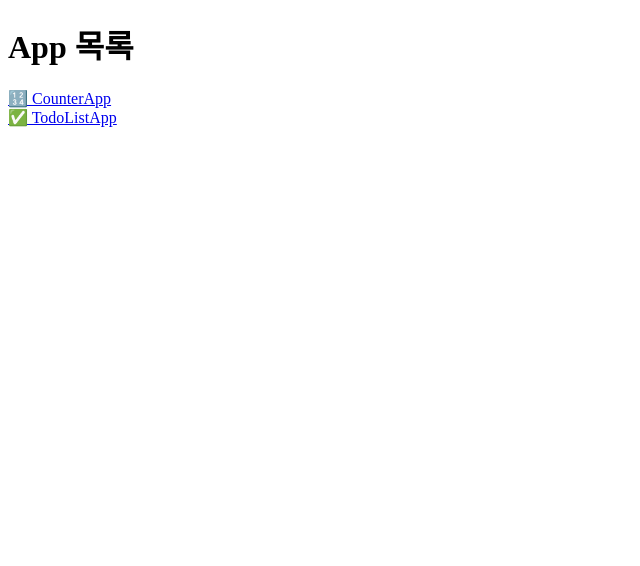
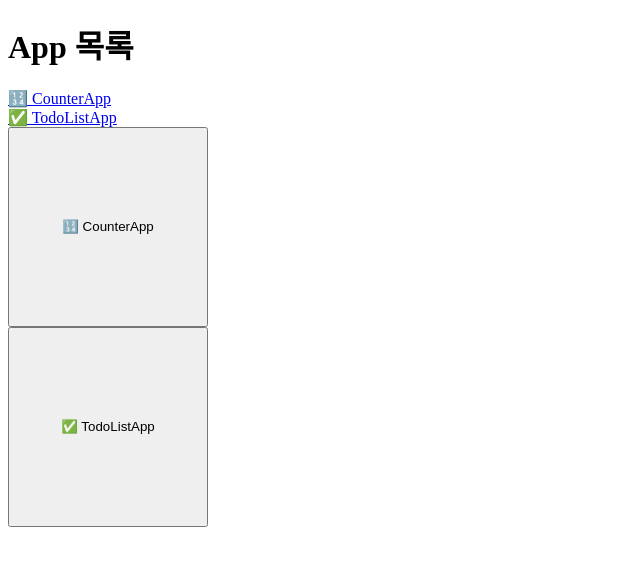
Before and after one commit to Hee4885/Programming_3115, a React (Vite) app: page / in a window 1280 px wide. Shown: the top 566 px of the page, without its empty margins (0-640 px from the left). Built offline with nearby package versions, Linux system fonts and the light colour scheme.

Commit message:
RouterApp useNavigate()

```diff
--- a/src/RouterApp.jsx
+++ b/src/RouterApp.jsx
@@ -1,9 +1,11 @@
-import { BrowserRouter,Routes, Route,Link } from 'react-router-dom'
+import { BrowserRouter,Routes, Route,Link, useNavigate } from 'react-router-dom'
 import CounterApp from './CounterApp.jsx'
 import TodoListApp from './TodoListApp.jsx'
 
 
 function LinkButtonPageApp() {
+    const navigate = useNavigate();
+
     return(
         <>
             <h1>App 목록</h1>
@@ -15,6 +17,17 @@
                 <li>
                     <Link to="/todolistapp">✅ TodoListApp</Link>
                 </li>
+
+                {/* (li>button)*2 */}
+                <li><button
+                    style={{width: '200px', height: '200px'}} // json 형태 (style 졸업고사에 나옴)
+                    onClick={() => navigate('/counterapp')}
+                >🔢 CounterApp</button></li>
+
+                <li><button
+                    style={{width: '200px', height: '200px'}} // json 형태 (style 졸업고사에 나옴)
+                    onClick={() => navigate('/todolistapp')}
+                >✅ TodoListApp</button></li>
             </ul>
         </>
     )
```
Also changed, not shown: 1 other file (tests, documents, lock files or other folders).
